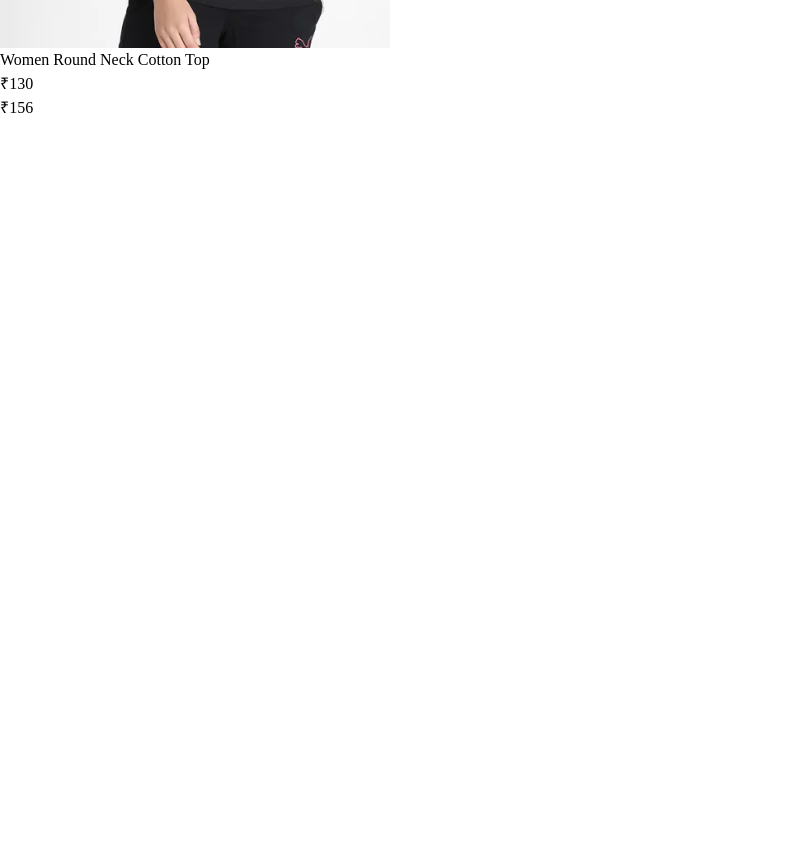
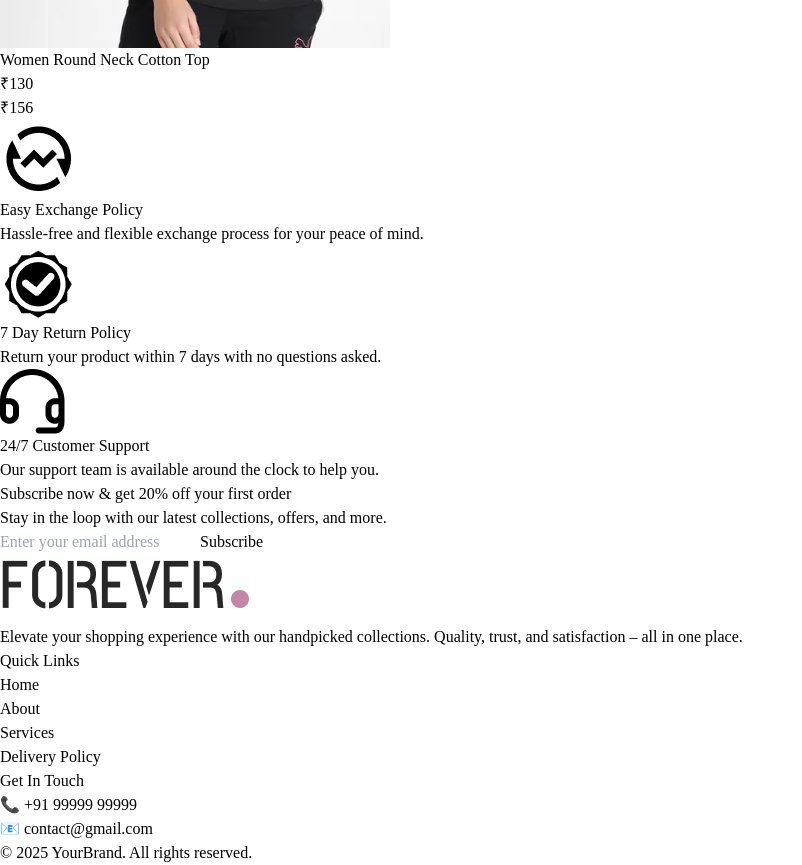
Before and after one commit to surya8887/Shopping-App, a React (Vite) app in the folder frontend/: page / in a window 1280 px wide. Shown: the part 9500-10365 px from the top of the page, without its empty margins (0-802 px from the left). Before the commit the page ends 9620 px from the top, so only its background shows below. Built offline with nearby package versions, Linux system fonts and the light colour scheme.

Commit message:
Enhance layout and add new components: update text styles in BestSeller and LatestCollection, implement NewLetterBox and OurPolicy components, and update Home page to include new sections.

```diff
--- a/frontend/src/components/BestSeller.jsx
+++ b/frontend/src/components/BestSeller.jsx
@@ -16,7 +16,7 @@ function BestSeller() {
     <div className='my-10'>
       <div className="text-center py-8">
         <Title text1={"Best"} text2={"Sellers"} />
-        <p className="font-poppins max-w-3xl mx-auto text-center text-gray-700 text-lg sm:text-xl lg:text-2xl font-medium leading-relaxed px-3 sm:px-6">
+        <p className="font-poppins max-w-7xl mx-auto text-center text-gray-700 text-lg sm:text-xl lg:text-2xl font-medium leading-relaxed px-3 sm:px-6">
   Handpicked bestsellers loved by our customers. Explore trending products with top reviews and unbeatable quality.
 </p>
 
--- a/frontend/src/components/LatestCollection.jsx
+++ b/frontend/src/components/LatestCollection.jsx
@@ -16,7 +16,7 @@ const LatestCollection = () => {
             {/* Section Header */}
             <div className="text-center mb-8">
                 <Title text1="Latest" text2="Collection" />
-                <p className="max-w-3xl mx-auto text-center text-gray-600 text-base sm:text-lg md:text-xl font-light leading-relaxed px-2 sm:px-4">
+                <p className="max-w-7xl mx-auto text-center text-gray-600 text-base sm:text-lg md:text-xl font-light leading-relaxed px-2 sm:px-4">
                     Discover our most recent arrivals. From trending fashion to timeless classics, find the perfect product that fits your style and budget.
                 </p>
 
--- /dev/null
+++ b/frontend/src/components/NewLetterBox.jsx
@@ -0,0 +1,39 @@
+import React from 'react';
+
+const NewLetterBox = () => {
+  const onsubmitHandler = (event) => {
+    event.preventDefault();
+    console.log("Form submitted");
+  };
+
+  return (
+    <div className="text-center py-5 px-4 bg-gray-50 rounded-lg shadow-sm">
+      <p className="text-2xl sm:text-3xl font-semibold text-gray-800">
+        Subscribe now & get <span className="text-orange-500">20% off</span> your first order
+      </p>
+      <p className="text-gray-500 mt-2 max-w-xl mx-auto text-sm sm:text-base">
+        Stay in the loop with our latest collections, offers, and more.
+      </p>
+
+      <form
+        onSubmit={onsubmitHandler}
+        className="mt-6 max-w-xl mx-auto flex flex-col sm:flex-row items-center gap-3 sm:gap-4"
+      >
+        <input
+          type="email"
+          required
+          className="w-full flex-1 border border-gray-300 rounded-md px-4 py-2 text-sm sm:text-base focus:outline-none focus:ring-2 focus:ring-orange-400"
+          placeholder="Enter your email address"
+        />
+        <button
+          type="submit"
+          className="bg-orange-500 hover:bg-orange-600 text-white font-medium px-6 py-2 rounded-md transition duration-200"
+        >
+          Subscribe
+        </button>
+      </form>
+    </div>
+  );
+};
+
+export default NewLetterBox;
--- /dev/null
+++ b/frontend/src/components/OurPolicy.jsx
@@ -0,0 +1,43 @@
+import React from 'react';
+import { assets } from '../assets/frontend_assets/assets';
+
+const OurPolicy = () => {
+  const policies = [
+    {
+      icon: assets.exchange_icon,
+      title: 'Easy Exchange Policy',
+      desc: 'Hassle-free and flexible exchange process for your peace of mind.',
+    },
+    {
+      icon: assets.quality_icon,
+      title: '7 Day Return Policy',
+      desc: 'Return your product within 7 days with no questions asked.',
+    },
+    {
+      icon: assets.support_img,
+      title: '24/7 Customer Support',
+      desc: 'Our support team is available around the clock to help you.',
+    },
+  ];
+
+  return (
+    <div className="py-5 bg-white">
+      <div className="max-w-9xl mx-auto  px-4 border border-gray-200 rounded-xl p-6 sm:p-8">
+        <div className="grid gap-8 sm:grid-cols-2 lg:grid-cols-3 text-center">
+          {policies.map((policy, index) => (
+            <div
+              key={index}
+              className="flex flex-col items-center p-2 rounded-xl hover:shadow-md transition duration-300"
+            >
+              <img className="w-16 h-16 mb-4" src={policy.icon} alt={policy.title} />
+              <p className="font-semibold text-lg text-gray-800 mb-1">{policy.title}</p>
+              <p className="text-gray-500 text-sm">{policy.desc}</p>
+            </div>
+          ))}
+        </div>
+      </div>
+    </div>
+  );
+};
+
+export default OurPolicy;
--- a/frontend/src/components/Title.jsx
+++ b/frontend/src/components/Title.jsx
@@ -4,7 +4,7 @@ const Title = ({ text1, text2 }) => {
       <p className="text-gray-500 text-center lg:text-3xl sm:text-base ">
         {text1} <span className="text-gray-700  text-3xl font-semibold">{text2}</span>
       </p>
-      <div className="w-8 sm:w-12 h-[1px] sm:h-[2px] bg-gray-700 rounded-full" />
+      <div className="w-9 sm:w-12 h-[1px] sm:h-[2px] bg-gray-700 rounded-full" />
     </div>
   );
 };
--- a/frontend/src/pages/Home.jsx
+++ b/frontend/src/pages/Home.jsx
@@ -2,6 +2,9 @@ import React from 'react'
 import Herro from '../components/Herro'
 import LatestCollection from '../components/LatestCollection'
 import BestSeller from '../components/BestSeller'
+import OurPolicy from '../components/OurPolicy'
+import NewLetterBox from '../components/NewLetterBox'
+import Footer from '../components/Footer'
 
 const Home = () => {
   return (
@@ -9,6 +12,9 @@ const Home = () => {
       <Herro/>
       <LatestCollection/>
       <BestSeller/>
+      <OurPolicy/>
+      <NewLetterBox/>
+      <Footer/>
     </div>
   )
 }
```
